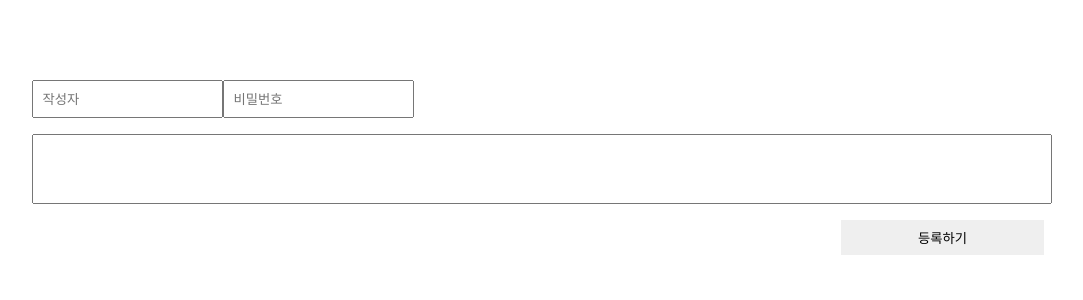
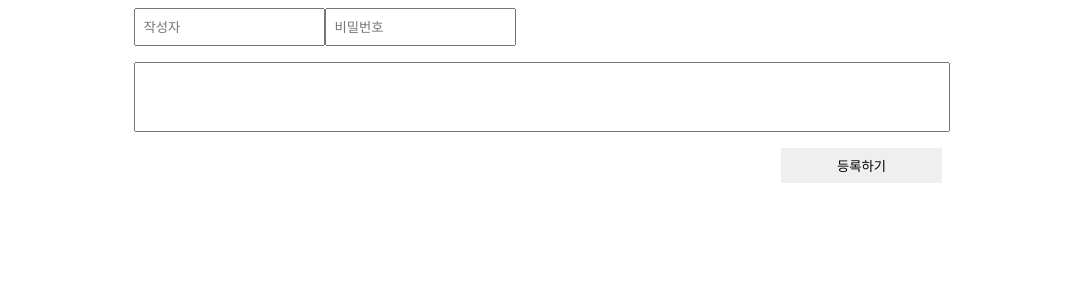
Before and after one commit to minngaeng/board, a Next.js app: page /src/components/commons/units/boardComment/write/BoardCommentWrite.presenter in a window 1280 px wide. Shown: the top 300 px of the page, without its empty margins (102-1185 px from the left). Built offline with nearby package versions, Linux system fonts and the light colour scheme.

Commit message:
Modify:board-comment UI style

```diff
--- a/pages/src/components/commons/units/boardComment/write/BoardCommentWrite.presenter.tsx
+++ b/pages/src/components/commons/units/boardComment/write/BoardCommentWrite.presenter.tsx
@@ -4,7 +4,27 @@ import { IBoardCommentWriiteUIProps } from './BoardCommentWrite.types';
 export default function BoardCommentWriteUI(props: IBoardCommentWriiteUIProps) {
   return (
     <S.BoardCommentWriteUI>
-      <S.Header>
+      <S.HeaderWriterPwd>
+        <S.WriterInput
+          value={props.writer}
+          onChange={props.onChangeWriter}
+          placeholder="작성자"
+        />
+        <S.PasswordInput
+          onChange={props.onChangePassword}
+          placeholder="비밀번호"
+        />
+      </S.HeaderWriterPwd>
+      <S.CommentInputWrapper>
+        <S.CommentInput
+          value={props.contents}
+          onChange={props.onChangeContents}
+        />
+      </S.CommentInputWrapper>
+      <S.Bottom>
+        <S.CommentWriteButton>등록하기</S.CommentWriteButton>
+      </S.Bottom>
+      {/* <S.Header>
         <S.HeaderInput
           value={props.writer}
           onChange={props.onChangeWriter}
@@ -15,17 +35,17 @@ export default function BoardCommentWriteUI(props: IBoardCommentWriiteUIProps) {
           placeholder="비밀번호"
         />
       </S.Header>
-      <div>
+      <S.CommentInputWrapper>
         <S.CommentInput
           value={props.contents}
           onChange={props.onChangeContents}
         />
-      </div>
+      </S.CommentInputWrapper>
       <S.Bottom>
         <S.CommentWriteButton onClick={props.onClickPostComment}>
           등록하기
         </S.CommentWriteButton>
-      </S.Bottom>
+      </S.Bottom> */}
     </S.BoardCommentWriteUI>
   );
 }
--- a/pages/src/components/commons/units/boardComment/write/BoardCommentWrite.style.ts
+++ b/pages/src/components/commons/units/boardComment/write/BoardCommentWrite.style.ts
@@ -1,15 +1,26 @@
 import styled from '@emotion/styled';
 
 export const BoardCommentWriteUI = styled.div`
-  margin: 5rem auto;
+  margin: 0 auto;
   width: 80%;
+  display: flex;
+  flex-direction: column;
+  align-items: center;
 `;
 
-export const Header = styled.div``;
+export const HeaderWriterPwd = styled.div`
+  width: inherit;
+`;
 
-export const HeaderInput = styled.input`
+export const WriterInput = styled.input`
   height: 2rem;
   padding-left: 0.5rem;
+`;
+
+export const PasswordInput = styled(WriterInput)``;
+
+export const CommentInputWrapper = styled.div`
+  width: 80%;
 `;
 
 export const CommentInput = styled.input`
@@ -19,6 +30,7 @@ export const CommentInput = styled.input`
 `;
 
 export const Bottom = styled.div`
+  width: 80%;
   display: flex;
   flex-direction: row;
   justify-content: flex-end;
```
